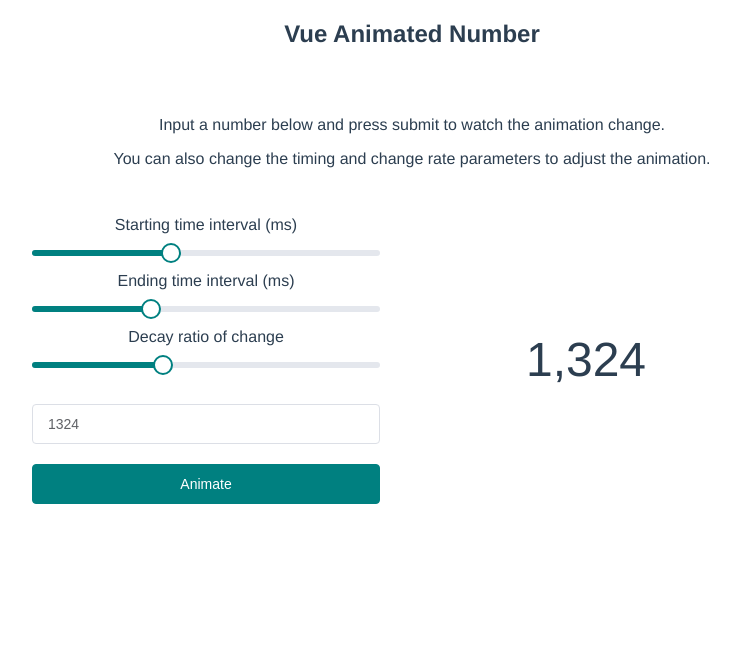
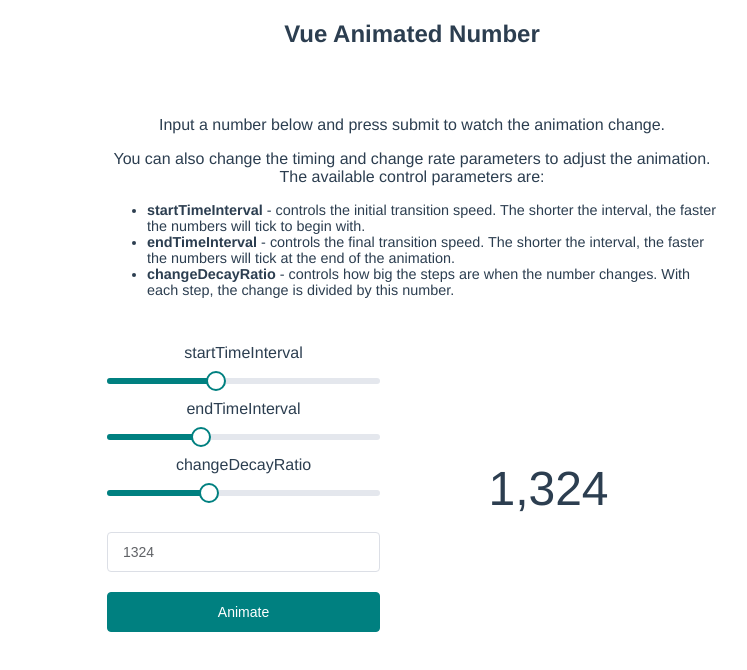
Before and after one commit to saschwartz/vue-animated-number, a Vue app: page / in a window 1280 px wide. Shown: the top 670 px of the page, without its empty margins (228-975 px from the left). Built offline with nearby package versions, Linux system fonts and the light colour scheme.

Commit message:
update copy

```diff
--- a/src/App.vue
+++ b/src/App.vue
@@ -5,21 +5,28 @@
     </el-header>
     <el-main>
       <p>Input a number below and press submit to watch the animation change.</p>
-      <p>You can also change the timing and change rate parameters to adjust the animation.</p>
+      <p>You can also change the timing and change rate parameters to adjust the animation. The available control parameters are:</p>
+      <div id='variable-descriptions'>
+        <ul>
+          <li><strong>startTimeInterval</strong> - controls the initial transition speed. The shorter the interval, the faster the numbers will tick to begin with.</li>
+          <li><strong>endTimeInterval</strong> - controls the final transition speed. The shorter the interval, the faster the numbers will tick at the end of the animation.</li>
+          <li><strong>changeDecayRatio</strong> - controls how big the steps are when the number changes. With each step, the change is divided by this number. </li>
+        </ul>
+      </div>
 
       <!-- form controls -->
       <div id="page-content">
         <div id="controls">
           <div class="slider">
-            <span>Starting time interval (ms)</span>
+            <span>startTimeInterval</span>
             <el-slider v-model="startTimeInterval" :min="0" :max="100"></el-slider>
           </div>
           <div class="slider">
-            <span>Ending time interval (ms)</span>
+            <span>endTimeInterval</span>
             <el-slider v-model="endTimeInterval" :min="50" :max="400"></el-slider>
           </div>
           <div class="slider">
-            <span>Decay ratio of change</span>
+            <span>changeDecayRatio</span>
             <el-slider v-model="changeDecayRatio" :min="2" :max="10"></el-slider>
           </div>
           <el-input placeholder="Input a new value" v-model="editableValue"></el-input>
@@ -88,7 +95,7 @@ export default {
 
 .el-main {
   margin: 0 auto;
-  max-width: 800px;
+  max-width: 650px;
 }
 
 #page-content {
@@ -100,6 +107,11 @@ export default {
 #controls {
   text-align: center;
   width: 100%;
+}
+
+#variable-descriptions {
+  text-align: left;
+  font-size: 0.9rem;
 }
 
 .el-input {
```
